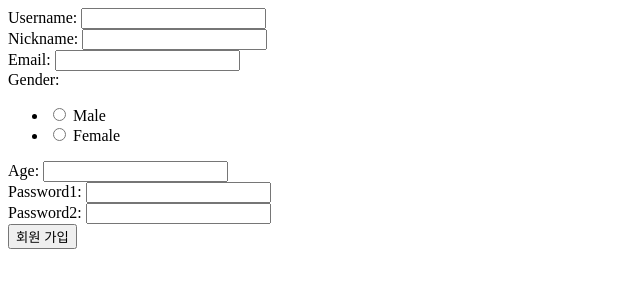
After one commit to hanabee337/team-project, a Django app: page /member/signup/ in a window 1280 px wide. The commit adds this page. Shown: the top 300 px of the page, without its empty margins (0-640 px from the left). Run offline with Django 3.2, Linux system fonts and the light colour scheme; parts of the project's set-up code (start-up, migrations or seed data) failed here and were passed over.

Commit message:
Login - 자체 회원 가입 및 자체 회원 로그인 구현
model fields, form, urls, view, templates 구현

Signed-off-by: hanabee337 <hanabee337@gmail.com>

```diff
--- a/django_app/member/backends.py
+++ b/django_app/member/backends.py
@@ -1,7 +1,7 @@
 from .models import MyUser
 
 
-class InstagramBackend():
+class InstagramBackend(object):
     def authenticate(self, instagram_id, extra_fields):
 
         print('extra_fields:{}'.format(extra_fields))
@@ -30,7 +30,7 @@ class InstagramBackend():
 # 2. 추가 정보가 꼭 있어야 된다고하면(가령, 핸펀 번호 등),
 # 사용자 정보를 받고나서, 회원가입화면으로 다시 가서
 # authentication 을 하는 루틴
-class FacebookBackend():
+class FacebookBackend(object):
     # facebook_id가 주어졌을 때, 해당 user가 있으면 가져오고,
     # 없으면 user를 만들어서 return 해 주는 인증 과정을 구현한 상태.
     def authenticate(self, facebook_id, extra_fields):
--- /dev/null
+++ b/django_app/member/forms.py
@@ -0,0 +1,21 @@
+from django import forms
+
+from member.models import MyUser
+
+
+class SignupForm(forms.Form):
+    username = forms.CharField(max_length=30)
+    nickname = forms.CharField(max_length=30)
+    email = forms.EmailField(max_length=30, required=True)
+    gender = forms.ChoiceField(
+        choices=MyUser.CHOICES_GENDER,
+        widget=forms.RadioSelect(),
+    )
+    age = forms.IntegerField()
+    password1 = forms.CharField(widget=forms.PasswordInput())
+    password2 = forms.CharField(widget=forms.PasswordInput())
+
+
+class LoginForm(forms.Form):
+    username = forms.CharField(max_length=30)
+    password = forms.CharField(max_length=30, widget=forms.PasswordInput)
--- a/django_app/member/models.py
+++ b/django_app/member/models.py
@@ -17,3 +17,5 @@ class MyUser(AbstractUser):
     age = models.IntegerField(blank=True, null=True)
 
     is_staff = models.BooleanField(default=False)
+
+    REQUIRED_FIELDS = ['email', ]
--- a/django_app/member/urls.py
+++ b/django_app/member/urls.py
@@ -10,4 +10,8 @@ urlpatterns = [
     url(r'^login/deezer/$', views.login_deezer, name='login_deezer'),
     url(r'^login/facebook/$', views.login_facebook, name='login_facebook'),
     url(r'^login/instagram/$', views.login_instagram, name='login_instagram'),
+
+    url(r'^signup/$', views.signup_fbv, name='signup'),
+
+    url(r'^login/itself/$', views.login_itself, name='login_itself'),
 ]
--- a/django_app/member/views.py
+++ b/django_app/member/views.py
@@ -7,6 +7,8 @@ from django.http import HttpResponse
 from django.shortcuts import render, redirect
 
 from deezer.settings import config
+from member.forms import SignupForm, LoginForm
+from member.models import MyUser
 
 
 def login_fbv(request):
@@ -169,3 +171,75 @@ def login_facebook(request):
         user = authenticate(facebook_id=USER_NAME, extra_fields=dict_user_info)
         login(request, user)
         return redirect('index')
+
+
+def signup_fbv(request):
+    """
+    회원 가입 구현
+    1. member/signup.html 파일 생성\
+    2. SignupForm 클래스 구현
+    3. 해당 Form을 사용해서 signup.html템플릿 구현
+    4. POST요청을 받아 MyUser객체 생성
+    5. 로그인 완료되면 post_list 뷰로 이동
+    """
+    if request.method == 'POST':
+        form = SignupForm(data=request.POST)
+
+        if form.is_valid():
+            print('form.cleaned_data:{}'.format(form.cleaned_data))
+
+            username = form.cleaned_data['username']
+            email = form.cleaned_data['email']
+            password = form.cleaned_data['password2']
+            gender = form.cleaned_data['gender']
+            age = form.cleaned_data['age']
+
+            user = MyUser.objects.create_user(
+                username=username,
+                email=email,
+                password=password,
+            )
+            user.gender = gender
+            user.age = age
+            user.save()
+
+            print('user1:{}'.format(user))
+
+            user = authenticate(
+                username=username,
+                password=password
+            )
+            print('user2:{}'.format(user))
+
+            login(request=request, user=user)
+
+            return redirect('index')
+    else:
+        form = SignupForm()
+
+    context = {
+        'form': form,
+    }
+    return render(request, 'member/signup.html', context)
+
+
+def login_itself(request):
+    if request.method == 'POST':
+        # return HttpResponse('login_itself POST view')
+
+        form = LoginForm(data=request.POST)
+        if form.is_valid():
+            username = form.cleaned_data['username']
+            password = form.cleaned_data['password']
+            user = authenticate(username=username, password=password)
+            login(request, user)
+            return redirect('index')
+    else:
+        # return HttpResponse('login_itself GET view')
+
+        form = LoginForm()
+
+    context = {
+        'form': form,
+    }
+    return render(request, 'member/login_itself.html', context)
--- a/django_app/templates/member/login.html
+++ b/django_app/templates/member/login.html
@@ -10,4 +10,7 @@
     <div>
         <a href="https://www.facebook.com/v2.8/dialog/oauth?client_id={{ facebook_app_id }}&redirect_uri=http://localhost:8000/member/login/facebook/">페이스북으로 로그인</a>
     </div>
+    <div>
+        <a href="{% url 'member:login_itself' %}">자체 회원으로 로그인 할려구요</a>
+    </div>
 {% endblock %}
--- /dev/null
+++ b/django_app/templates/member/signup.html
@@ -0,0 +1,16 @@
+{% extends 'common/base.html' %}
+
+{% block content %}
+<div class="signup-container">
+    <form action="" method="POST">{% csrf_token %}
+        {% for field in form %}
+            <div class="field-container">
+                {{ field.label_tag }} {{ field }}
+            </div>
+        {% endfor %}
+        <div class="button-container">
+            <button type="submit">회원 가입</button>
+        </div>
+    </form>
+</div>
+{% endblock %}
```
Also changed, not shown: django_app/templates/common/index.html (+6 -1 lines), django_app/templates/member/login_itself.html (added, +16 -0 lines).
